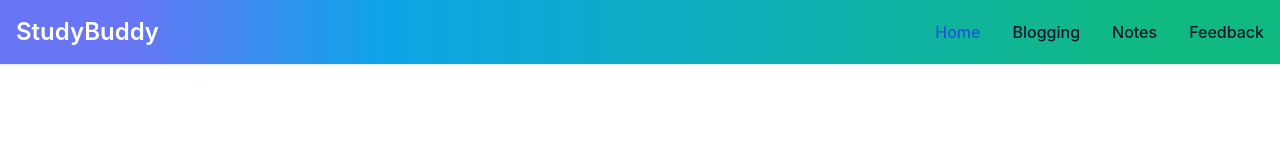
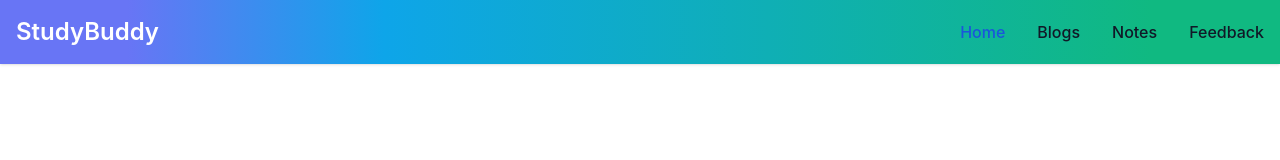
Before and after one commit to Niruth4405/webwars1, a React (Vite) app in the folder coded/: page / in a window 1280 px wide. Shown: the top 160 px of the page. Built offline with nearby package versions, Linux system fonts and the light colour scheme.

Commit message:
nav changes

```diff
--- a/coded/src/components/Navbar.jsx
+++ b/coded/src/components/Navbar.jsx
@@ -56,7 +56,7 @@ function Navbar() {
                   href="/Blogging"
                   class="block py-2 px-3 text-gray-900 rounded hover:bg-gray-100 md:hover:bg-transparent md:border-0 md:hover:text-blue-700 md:p-0 dark:text-white md:dark:hover:text-blue-500 dark:hover:bg-gray-700 dark:hover:text-white md:dark:hover:bg-transparent"
                 >
-                 Blogging
+                 Blogs
                 </a>
               </li>
               <li>
```
